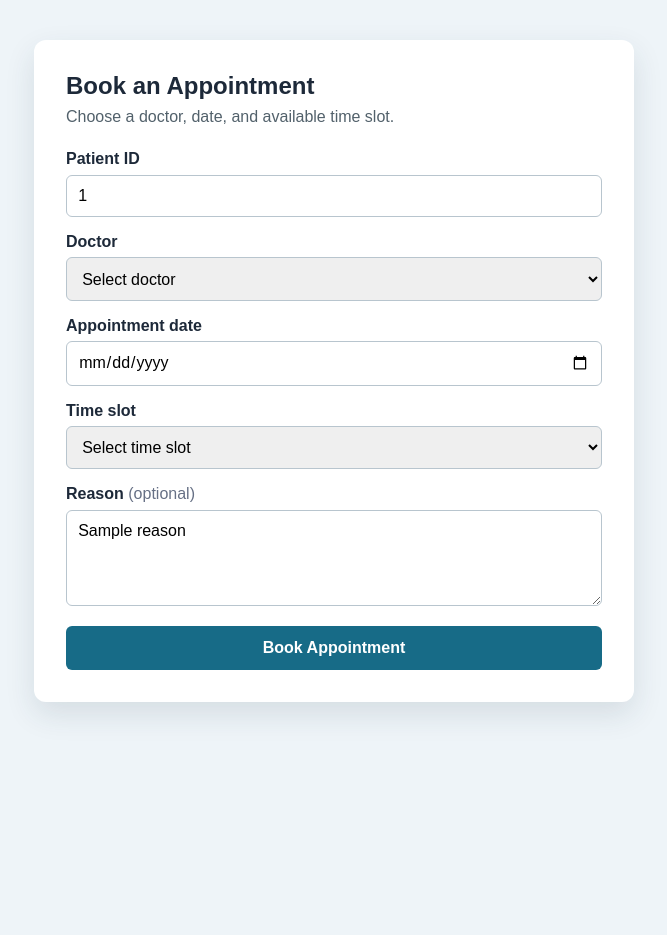
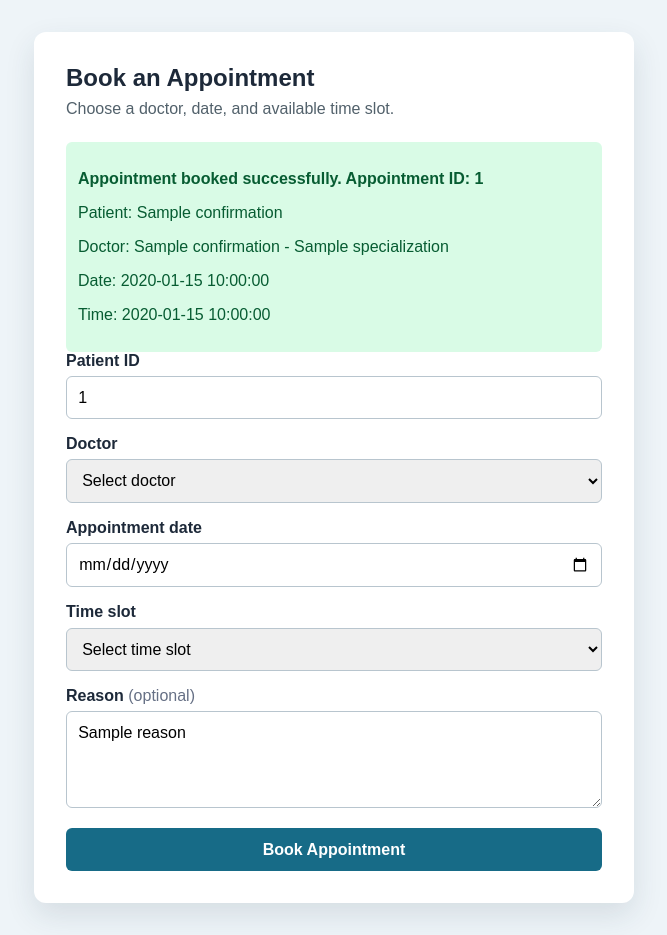
Before and after one commit to AamirrH/Hospital-Management-System-Jira, a Flask app: template hms/templates/book_appointment.html in a window 1280 px wide. Shown: the part 50-985 px from the top of the page, without its empty margins (306-973 px from the left). Before the commit the page ends 766 px from the top, so only its background shows below. Run offline with Flask 3, Linux system fonts and the light colour scheme; the template is opened without the code that fills it: most values are stand-ins (such as "Sample title", 1, 10 or a date in 2020).

Commit message:
SCRUM-11 add appointment booking logic linked to patient and doctor

```diff
--- a/hms/app.py
+++ b/hms/app.py
@@ -4,7 +4,14 @@ import sqlite3
 
 from flask import Flask, render_template, request
 
-from .db import get_db, get_doctors, init_db, search_patients
+from .db import (
+    create_appointment,
+    get_appointment_confirmation,
+    get_db,
+    get_doctors,
+    init_db,
+    search_patients,
+)
 from .validators import normalize_patient_data, validate_patient, validate_search
 
 
@@ -99,7 +106,7 @@ def create_app() -> Flask:
             search_performed=search_performed,
         )
 
-    @app.route("/appointments/book")
+    @app.route("/appointments/book", methods=["GET", "POST"])
     def book_appointment():
         form_data = {
             "patient_id": "",
@@ -108,11 +115,33 @@ def create_app() -> Flask:
             "time_slot": "",
             "reason": "",
         }
+        errors = {}
+        confirmation = None
+
+        if request.method == "POST":
+            form_data = {
+                field: request.form.get(field, "").strip()
+                for field in form_data
+            }
+            try:
+                appointment_id = create_appointment(
+                    form_data["patient_id"],
+                    form_data["doctor_id"],
+                    form_data["appointment_date"],
+                    form_data["time_slot"],
+                    form_data["reason"],
+                )
+                confirmation = get_appointment_confirmation(appointment_id)
+            except sqlite3.DatabaseError:
+                errors["form"] = "Unable to book the appointment. Please try again."
+
         return render_template(
             "book_appointment.html",
             form_data=form_data,
             doctors=get_doctors(),
             time_slots=TIME_SLOTS,
+            errors=errors,
+            confirmation=confirmation,
         )
 
     return app
--- a/hms/templates/book_appointment.html
+++ b/hms/templates/book_appointment.html
@@ -6,6 +6,18 @@
 <section class="card" aria-labelledby="page-title">
     <h1 id="page-title">Book an Appointment</h1>
     <p class="intro">Choose a doctor, date, and available time slot.</p>
+
+    {% if errors and errors.form %}<p class="field-error">{{ errors.form }}</p>{% endif %}
+
+    {% if confirmation %}
+        <div class="success-message" role="status">
+            <p><strong>Appointment booked successfully. Appointment ID: {{ confirmation.appointment_id }}</strong></p>
+            <p>Patient: {{ confirmation.patient_name or "" }}</p>
+            <p>Doctor: {{ confirmation.doctor_name or "" }}{% if confirmation.specialization %} - {{ confirmation.specialization }}{% endif %}</p>
+            <p>Date: {{ confirmation.appointment_date }}</p>
+            <p>Time: {{ confirmation.time_slot }}</p>
+        </div>
+    {% endif %}
 
     <form method="post" action="{{ url_for('book_appointment') }}">
         <div class="form-field">
```
Also changed, not shown: hms/db.py (+45 -0 lines).
